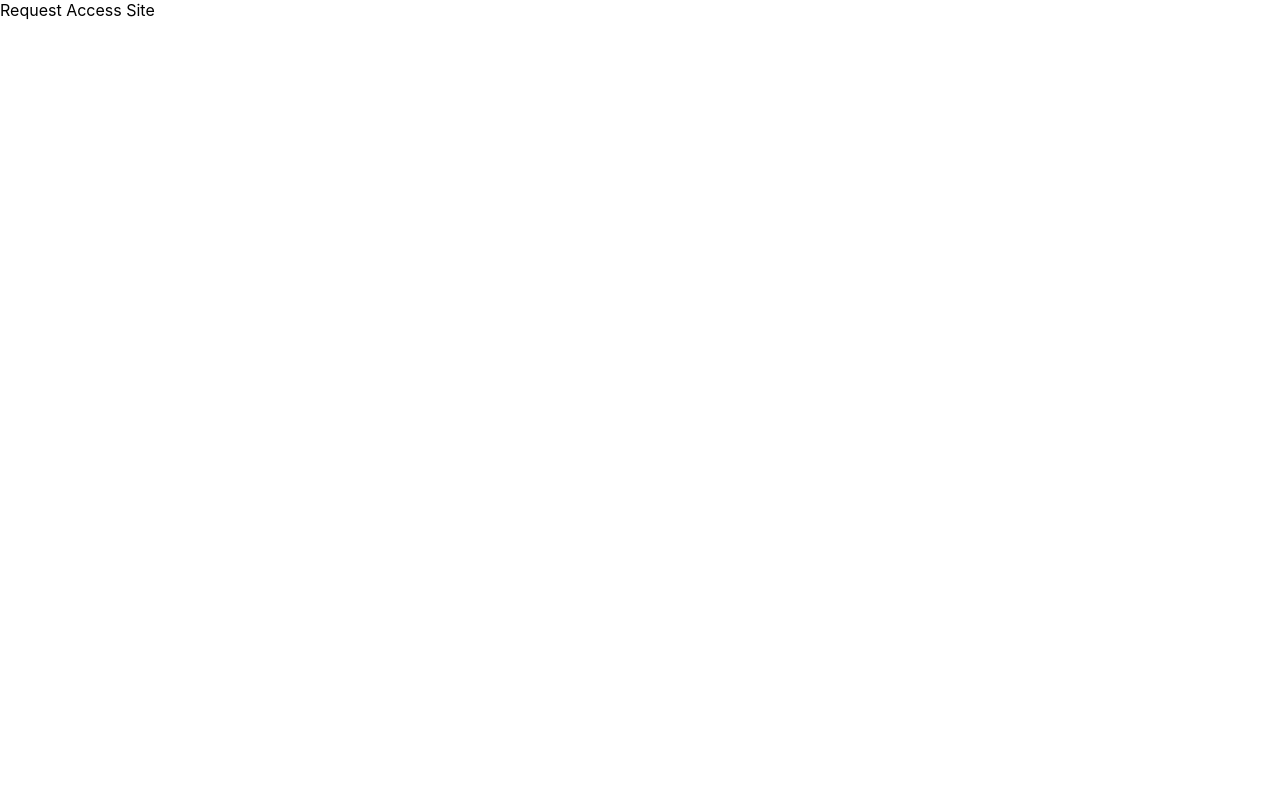
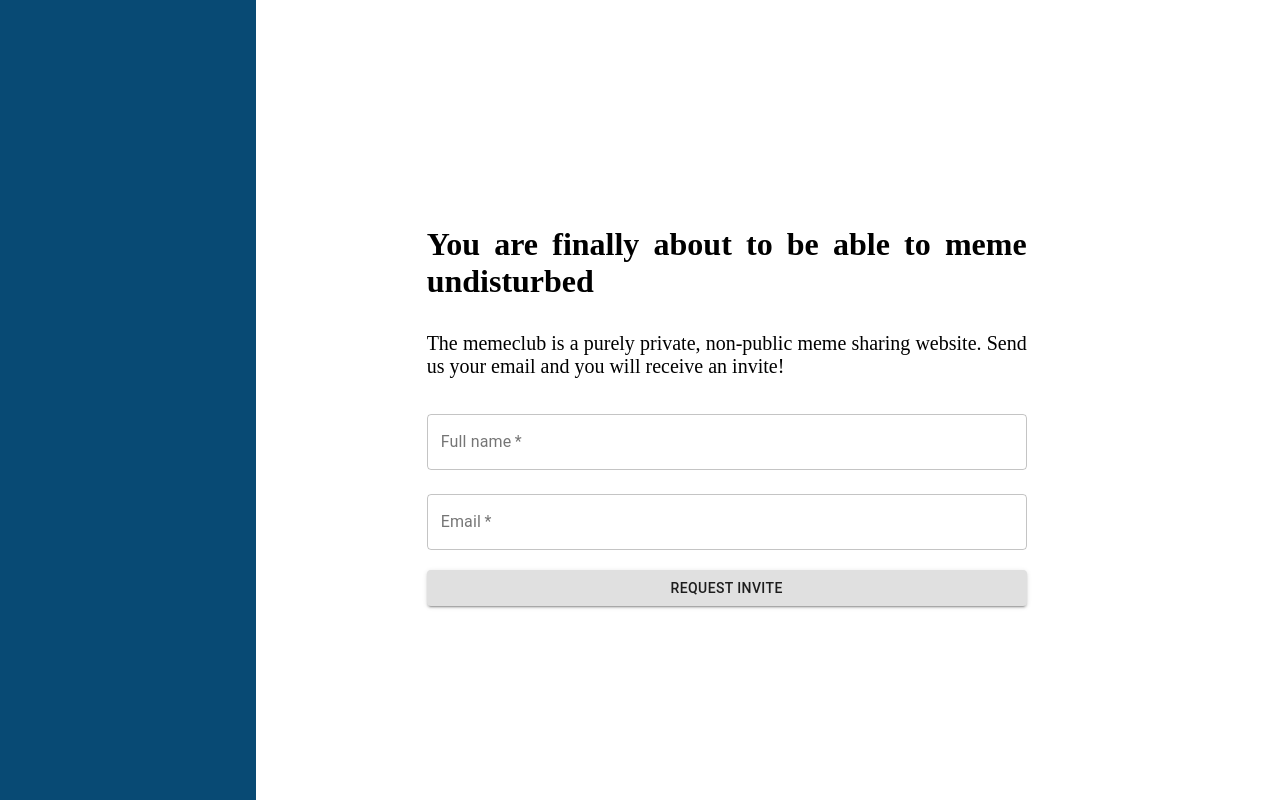
Before and after one commit to beschlz/memeclub, a React (Create React App) app: page /requestAccess in a window 1280 px wide. Built offline with nearby package versions, Linux system fonts and the light colour scheme; no server answers.

Commit message:
added request access site

```diff
--- /dev/null
+++ b/src/usecases/request-access/RequestAccessScreen.module.css
@@ -0,0 +1,18 @@
+.introductionText {
+    font-size: 32px;
+    text-align: justify;
+    font-family: 'Playfair Display', serif;
+    font-weight: bold;
+}
+
+.explanationText {
+    font-size: 20px;
+    text-align: justify;
+    font-family: 'Playfair Display', serif;
+}
+
+.leftSideColorBar {
+    background-color: #084a74;
+    width: 20vw;
+    height: 100vh;
+}
--- a/src/usecases/request-access/RequestAccessScreen.tsx
+++ b/src/usecases/request-access/RequestAccessScreen.tsx
@@ -1,7 +1,78 @@
-import React, { FunctionComponent } from 'react';
+import { Button, Grid, TextField } from '@material-ui/core';
+import React, { FunctionComponent, useState } from 'react';
+import styles from './RequestAccessScreen.module.css';
 
 const RequestAccessScreen: FunctionComponent = () => {
-  return <div>Request Access Site</div>;
+  const [email, setEmail] = useState<string>('');
+  const [name, setName] = useState<string>('');
+
+  const onSendClick = () => {};
+
+  return (
+    <Grid container direction="row">
+      <Grid item xs={4}>
+        <div className={styles.leftSideColorBar} />
+      </Grid>
+      <Grid
+        container
+        spacing={0}
+        xs={4}
+        direction="column"
+        alignItems="center"
+        justify="center"
+        style={{ minHeight: '100vh' }}
+        item
+      >
+        <div style={{ width: '600px' }}>
+          <p className={styles.introductionText}>
+            You are finally about to be able to meme undisturbed
+          </p>
+          <p className={styles.explanationText}>
+            The memeclub is a purely private, non-public meme sharing website.
+            Send us your email and you will receive an invite!
+          </p>
+          <TextField
+            variant="outlined"
+            margin="normal"
+            required
+            size="medium"
+            fullWidth
+            name="name"
+            label="Full name"
+            id="name"
+            value={name}
+            onChange={(event) => {
+              setName(event.target.value);
+            }}
+          />
+          <TextField
+            variant="outlined"
+            margin="normal"
+            required
+            size="medium"
+            fullWidth
+            name="email"
+            label="Email"
+            id="email"
+            value={email}
+            onChange={(event) => {
+              setEmail(event.target.value);
+            }}
+          />
+          <div style={{ marginTop: '12px' }}>
+            <Button
+              onClick={onSendClick}
+              color="default"
+              fullWidth
+              variant="contained"
+            >
+              Request Invite
+            </Button>
+          </div>
+        </div>
+      </Grid>
+    </Grid>
+  );
 };
 
 export default RequestAccessScreen;
```
